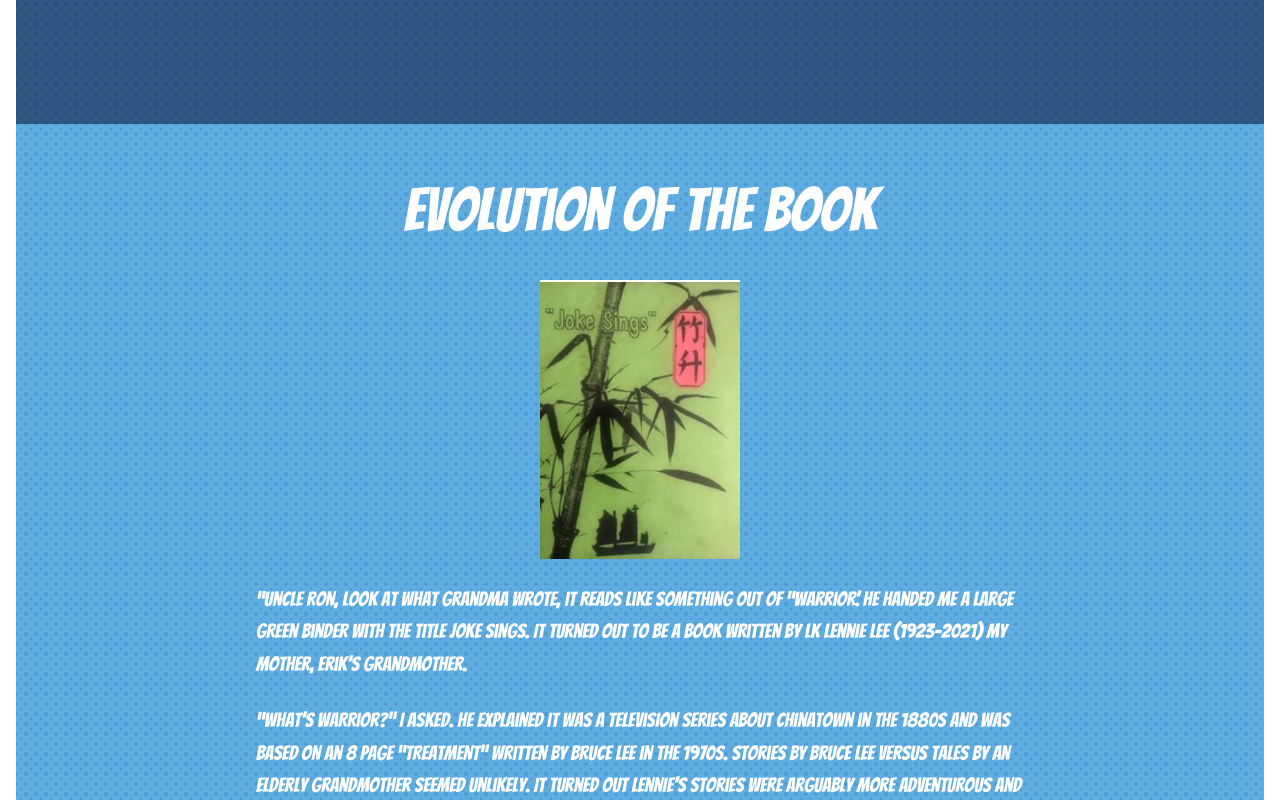
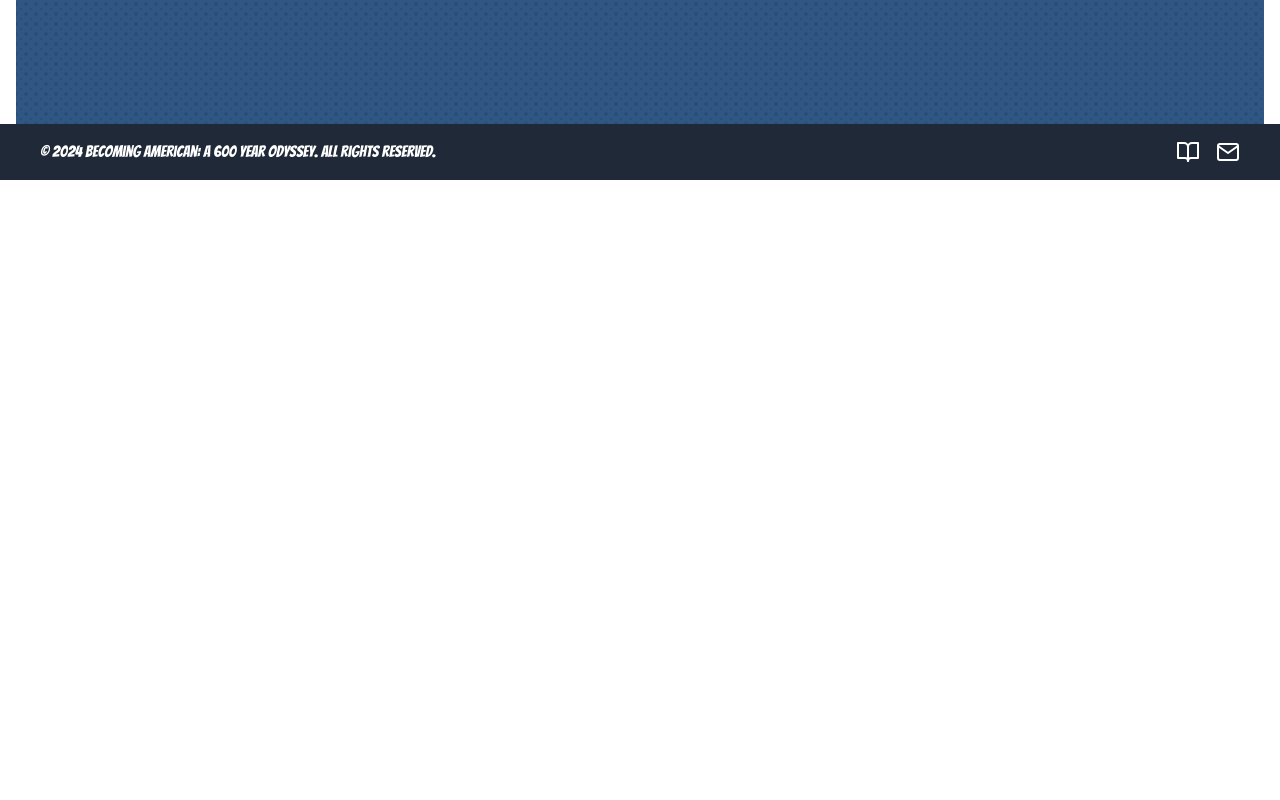
Before and after one commit to alison2686/book-map, a Next.js app: page /About in a window 1280 px wide. Shown: the part 756-1556 px from the top of the page. After the commit the page ends 936 px from the top, so only its background shows below. Built offline with nearby package versions, Linux system fonts and the light colour scheme.

Commit message:
remove evolution of the book section from About page

```diff
--- a/src/app/About/page.tsx
+++ b/src/app/About/page.tsx
@@ -1,7 +1,7 @@
 'use client';
 import Image from 'next/image';
 import { useEffect, useState } from 'react';
-import Evolution from '@/components/evolution';
+// import Evolution from '@/components/evolution';
 import AboutCard from '@/components/about';
 
 export default function About() {
@@ -20,7 +20,7 @@ export default function About() {
   return (
     <>
       <AboutCard />
-      <Evolution />
+      {/* <Evolution /> */}
     </>
   );
 }
```
